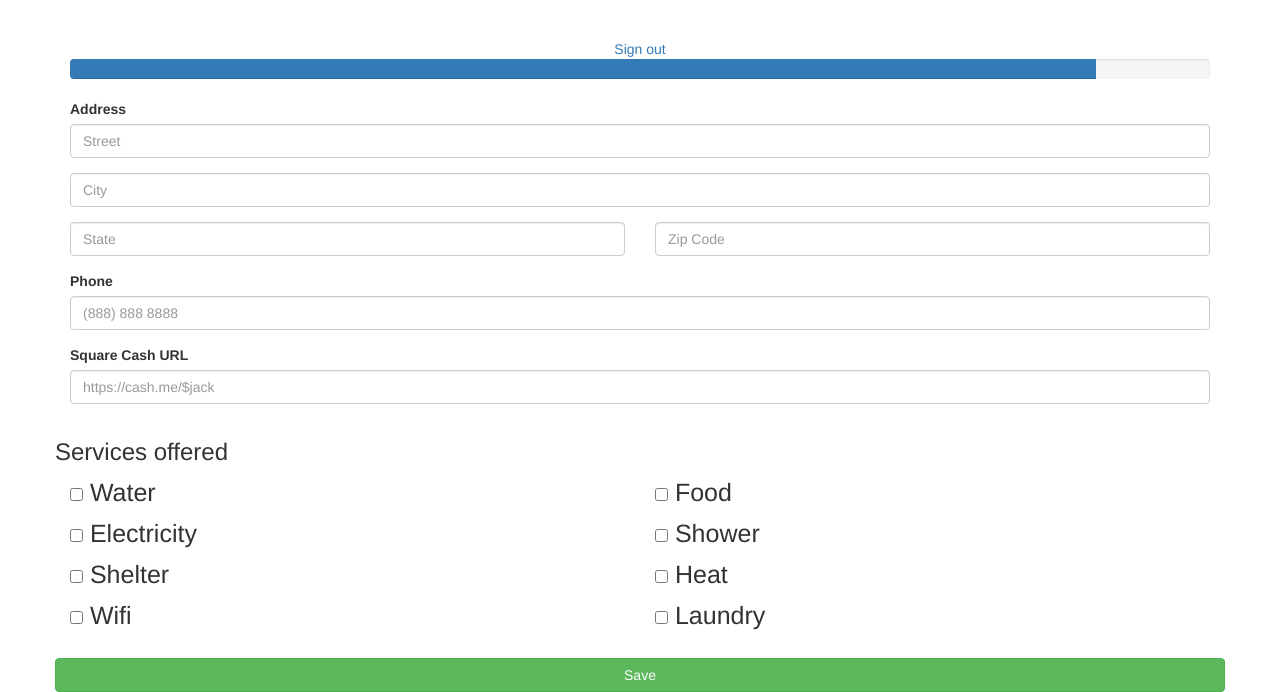
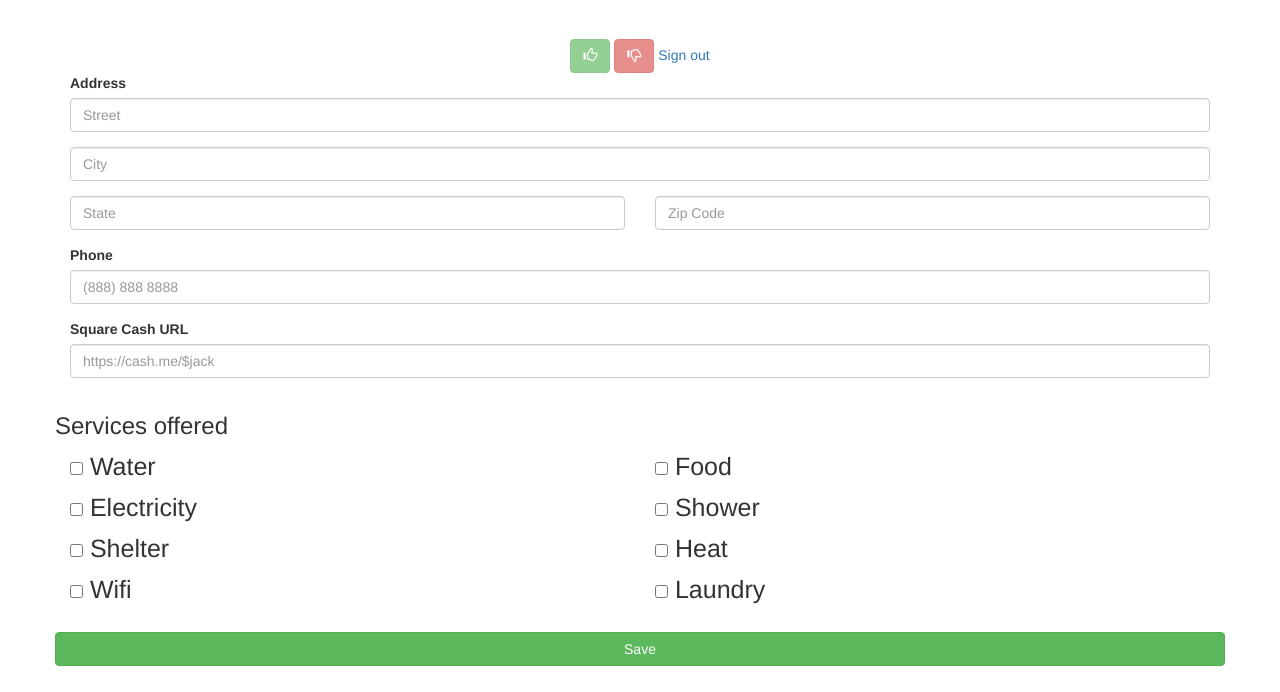
Before and after one commit to kaylacinnamon/village, a website: page views/host.html in a window 1280 px wide. Shown: the part 121-813 px from the top of the page. Drawn offline with nearby package versions, Linux system fonts and the light colour scheme; files that its build step writes are made by us from their sources; files whose address does not match are found by name.

Commit message:
Rating buttons on profile

```diff
--- a/public/sass/style.scss
+++ b/public/sass/style.scss
@@ -41,6 +41,14 @@ $purple: #9763C8;
 	}
 }
 
+.upvote {
+	background-color: green;
+}
+
+.downvote {
+	background-color: red;
+}
+
 .homPageTitles {
 	margin-left: 5px;
 }
--- a/views/host.html
+++ b/views/host.html
@@ -4,18 +4,15 @@
 <head>
     <meta name="google-signin-client_id" content="426195066276-70erj6u039a42qq9lq3ec087jtiagve2.apps.googleusercontent.com">
     <link rel="stylesheet" href="https://maxcdn.bootstrapcdn.com/bootstrap/3.3.7/css/bootstrap.min.css">
-
     <link rel="stylesheet" type="text/css" href="css/style.css">
     <link href="https://fonts.googleapis.com/css?family=Dosis" rel="stylesheet">
     <script src="https://ajax.googleapis.com/ajax/libs/jquery/3.2.1/jquery.min.js"></script>
     <script src="https://maxcdn.bootstrapcdn.com/bootstrap/3.3.7/js/bootstrap.min.js"></script>
     <script src="https://apis.google.com/js/platform.js" async defer></script>
-
     <script src="host.js"></script>
 </head>
 
 <body>
-
     <div class="container-fluid">
         <div class="row header">
             <center>
@@ -23,13 +20,8 @@
                 <a href="index.html"><img src="img/villageLogo.png"></a>
             </center>
         </div>
-
     </div>
-
-
     <div class="container">
-
-
         <!-- User profile info -->
         <div class="row">
             <div class="col-xs-12 center-block">
@@ -38,18 +30,18 @@
                     <h1 id="name"></h1>
                     <p id="email"></p>
                     <div id="signIn" class="g-signin2" data-onsuccess="onSignIn"></div>
+
+                    <!-- Ratings -->
+                    <a href="#" class="btn btn-success disabled" role="button" aria-disabled="true">
+                        <span class="glyphicon glyphicon-thumbs-up" aria-hidden="true"></span>
+                    </a>
+                    <a href="#" class="btn btn-danger disabled" role="button" aria-disabled="true">
+                        <span class="glyphicon glyphicon-thumbs-down" aria-hidden="true"></span>
+                    </a>
                     <a href="#" id="signOut" onclick="signOut();">Sign out</a>
-                    <div class="progress">
-                        <div class="progress-bar bg-success" role="progressbar" style="width: 30%" aria-valuenow="30" aria-valuemin="0" aria-valuemax="100"></div>
-
-
-                        <div class="progress-bar bg-danger" role="progressbar" style="width: 60%" aria-valuenow="60" aria-valuemin="0" aria-valuemax="100"></div>
-                    </div>
                 </center>
             </div>
         </div>
-
-
         <!-- Address -->
         <div class="row" id="addressform">
             <div class="form-group col-xs-12">
@@ -66,7 +58,6 @@
                 <input type="text" class="form-control" id="zip" placeholder="Zip Code">
             </div>
         </div>
-
         <!-- Phone Number -->
         <div class="row" id="phoneForm">
             <div class="form-group col-xs-12">
@@ -74,7 +65,6 @@
                 <input id="phone" type="text" class="form-control" placeholder="(888) 888 8888">
             </div>
         </div>
-
         <!-- Square Cash -->
         <div class="row" id="squareCashForm">
             <div class="form-group col-xs-12">
@@ -82,8 +72,6 @@
                 <input id="squarecash" type="text" class="form-control" placeholder="https://cash.me/$jack">
             </div>
         </div>
-
-
         <!-- Services offered -->
         <div class="row" id="hostForm">
             <h3>Services offered</h3>
@@ -127,12 +115,9 @@
                     <input id="laundry" class="form-check-input" type="checkbox" value="laundry"> Laundry
                 </label>
             </div>
-
         </div>
-
         <!--  Submit button -->
         <div class="row" id="submitButton">
-
             <button type="button" class="btn btn-success btn-block btn-large" onclick="submitHost()">Save</button>
         </div>
     </div>
```
Also changed, not shown: public/css/style.css. Lines whose indentation alone changed are shown as unchanged.
